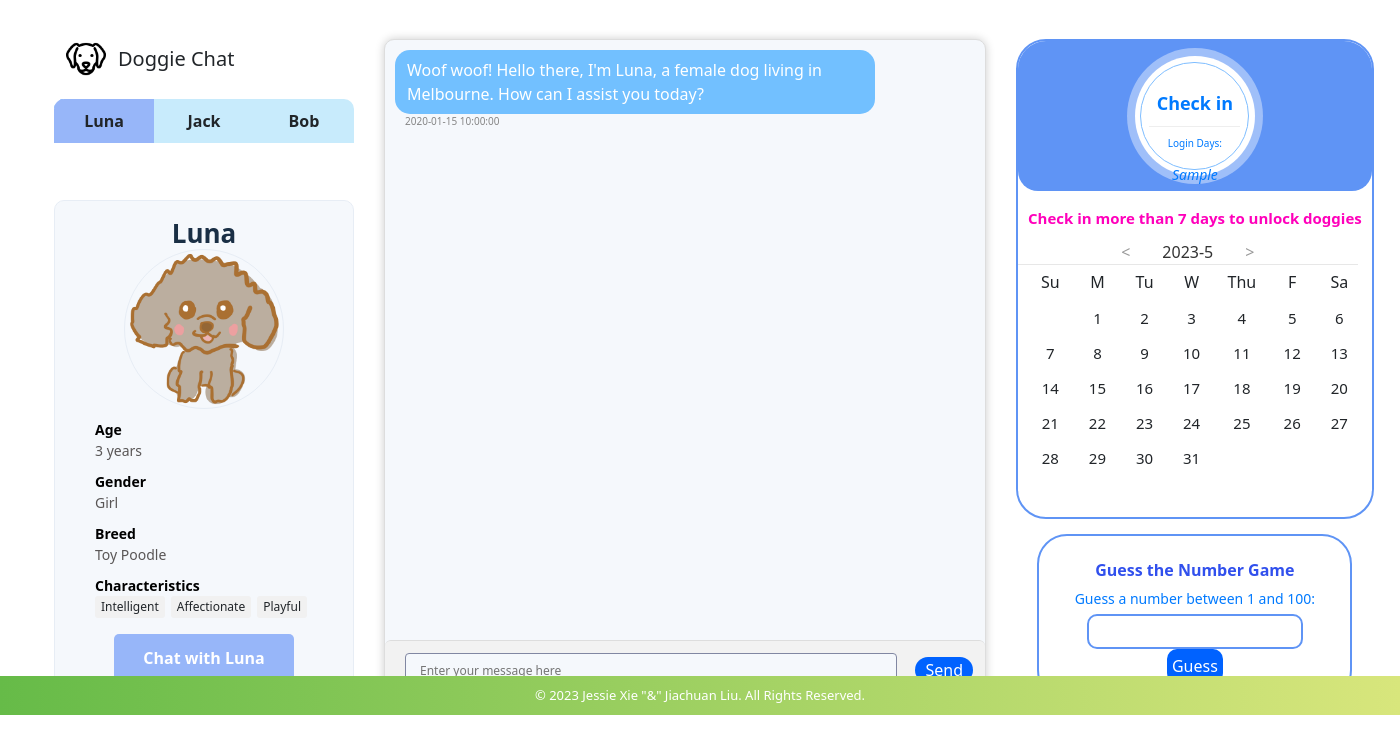
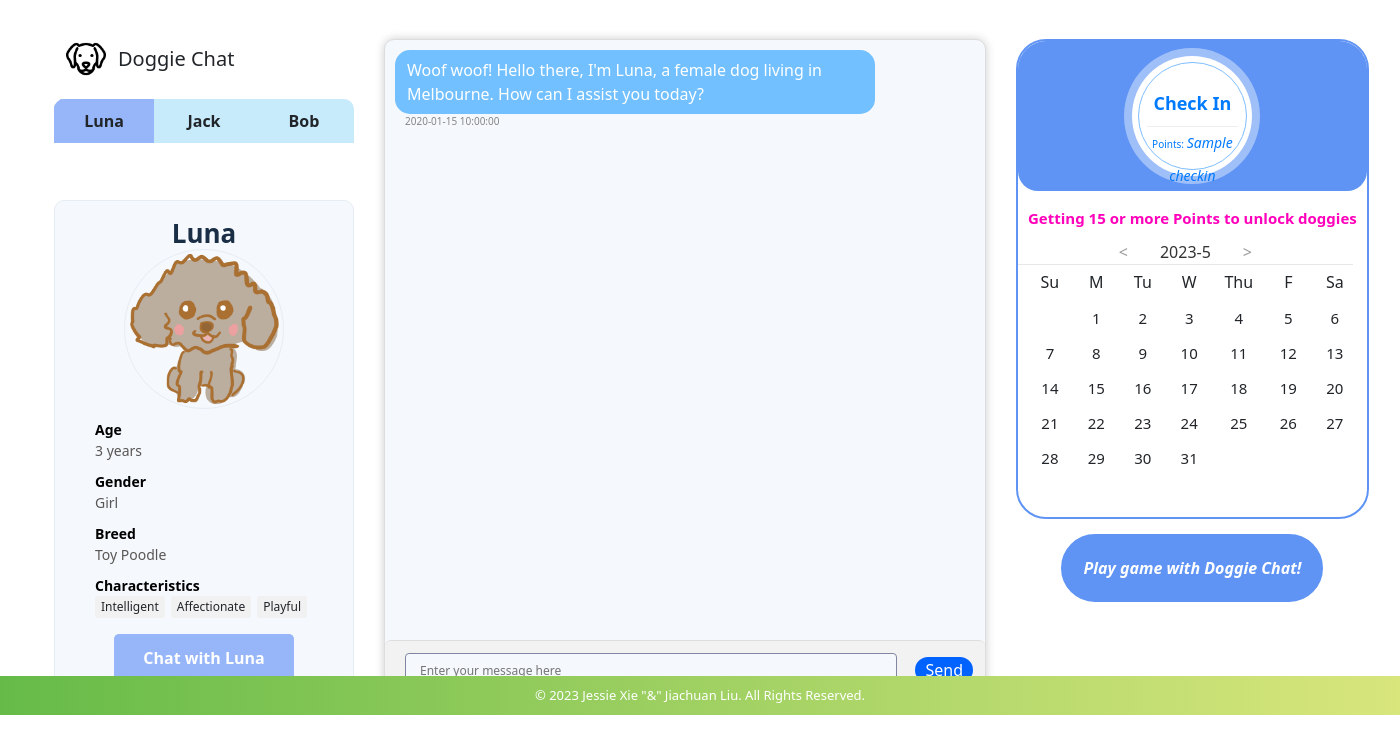
Before and after one commit to Doggie-Chat/DoggieChat, a Python web app: template flask/templates/chat.html in a window 1400 px wide. Shown: the part 85-832 px from the top of the page. Run offline with Jinja, Linux system fonts and the light colour scheme; the template is opened without the code that fills it: most values are stand-ins (such as "Sample title", 1, 10 or a date in 2020); some libraries are stand-ins or nearby versions.

Commit message:
add game function

```diff
--- a/flask/static/game.js
+++ b/flask/static/game.js
@@ -7,6 +7,7 @@ const guessButton = document.getElementById('guessButton');
 const resultMessage = document.createElement('p');
 resultMessage.className = 'resultMessage'; // add a class name
 const guessGame = document.querySelector('.guess-game');
+const slogan = document.querySelector('.slogan');
 guessGame.appendChild(resultMessage);
 
 
@@ -17,8 +18,31 @@ guessButton.addEventListener('click', function() {
 
 	// check if the user's guess is correct
 	if (userGuess === randomNumber) {
-		resultMessage.textContent = 'Congratulations! Correct.';
-		resultMessage.style.color = '#32CD32'; // LimeGreen
+		// resultMessage.textContent = 'Congratulations! Correct.';
+		// resultMessage.style.color = '#32CD32'; // LimeGreen
+		guessGame.style.display = "none";
+		slogan.style.display = "block";
+		alert("Congratulations! You find the correct number! The bonus point is added to your account!")
+		// Send a GET request
+        fetch('/chat/game')
+          .then(response => {
+            if (response.ok) {
+              return response.json();
+            } else {
+              throw new Error('Error: ' + response.status);
+            }
+          })
+          .then(data => {
+            const counts = data.counts;
+            var element = document.getElementById("sign-count");
+            element.innerHTML = counts;
+          })
+          .catch(error => {
+            console.error(error);
+    // Handle any errors that occurred during the request
+    // ...
+          });
+
 	} else if (userGuess < randomNumber) {
 		resultMessage.textContent = 'Too low! Guess again.';
 		resultMessage.style.color = '#ff00bb'; // Pink
--- a/flask/static/login_record.js
+++ b/flask/static/login_record.js
@@ -195,6 +195,11 @@ $$("signIn").onclick = function() {
 		type: "GET",
 		success: function (data) {
 			count = data["counts"];
+			logged = data["today"];//get the status whether the user checked in today.
+			if(logged == "no") { // if it is the first time the user check in today, and not finish the game, show the game.
+			    $(".slogan").hide();
+				$(".guess-game").show();
+			}
 			if(isSign == false) {
 				var res = cale.SignIn();
 				if(res == '1') {
--- a/flask/templates/chat.html
+++ b/flask/templates/chat.html
@@ -32,7 +32,7 @@
                <input id="tab_3" type="radio" name="tab">
                <label for="tab_3">Bob</label>
             </div>
-             {% if checkin >= 7 %}
+             {% if checkin >= 15 %}
               <div class="tab">
                 <input id="tab_4" type="radio" name="tab">
                 <label for="tab_4">Ruby</label>
@@ -291,13 +291,13 @@
             <div class="out-1" id="signIn">
                 <div class="out-2">
                     <div class="signBtn">
-                        <strong id="sign-txt">Check in</strong>
-                        <span>Login Days: <em id="sign-count">{{ checkin }}</em></span>
+                        <strong id="sign-txt">Check In</strong>
+                        <span>Points: <em id="sign-count">{{ checkin }}</em></span>
                     </div>
                 </div>
             </div>
         </div>
-        <div class="tips">Check in more than 7 days to unlock doggies</div>
+        <div class="tips">Getting 15 or more Points to unlock doggies</div>
         <div class="Calendar">
             <div id="toyear">
                 <div id="idCalendarPre">&lt;</div>
@@ -326,12 +326,12 @@
         <!-- chat page right login record part end-->
 
     <div class="app-right-bottom">
-        <!--
+
         <div class="slogan">
             <p>Play game with Doggie Chat!</p>
         </div>
-        -->
-        <div class="guess-game">
+
+        <div class="guess-game" style="display: none;">
             <h6>Guess the Number Game</h6>
             <p>Guess a number between 1 and 100:</p>
             <input type="number" id="guessInput">
```
Also changed, not shown: flask/app.py (+21 -3 lines), flask/test.db.
